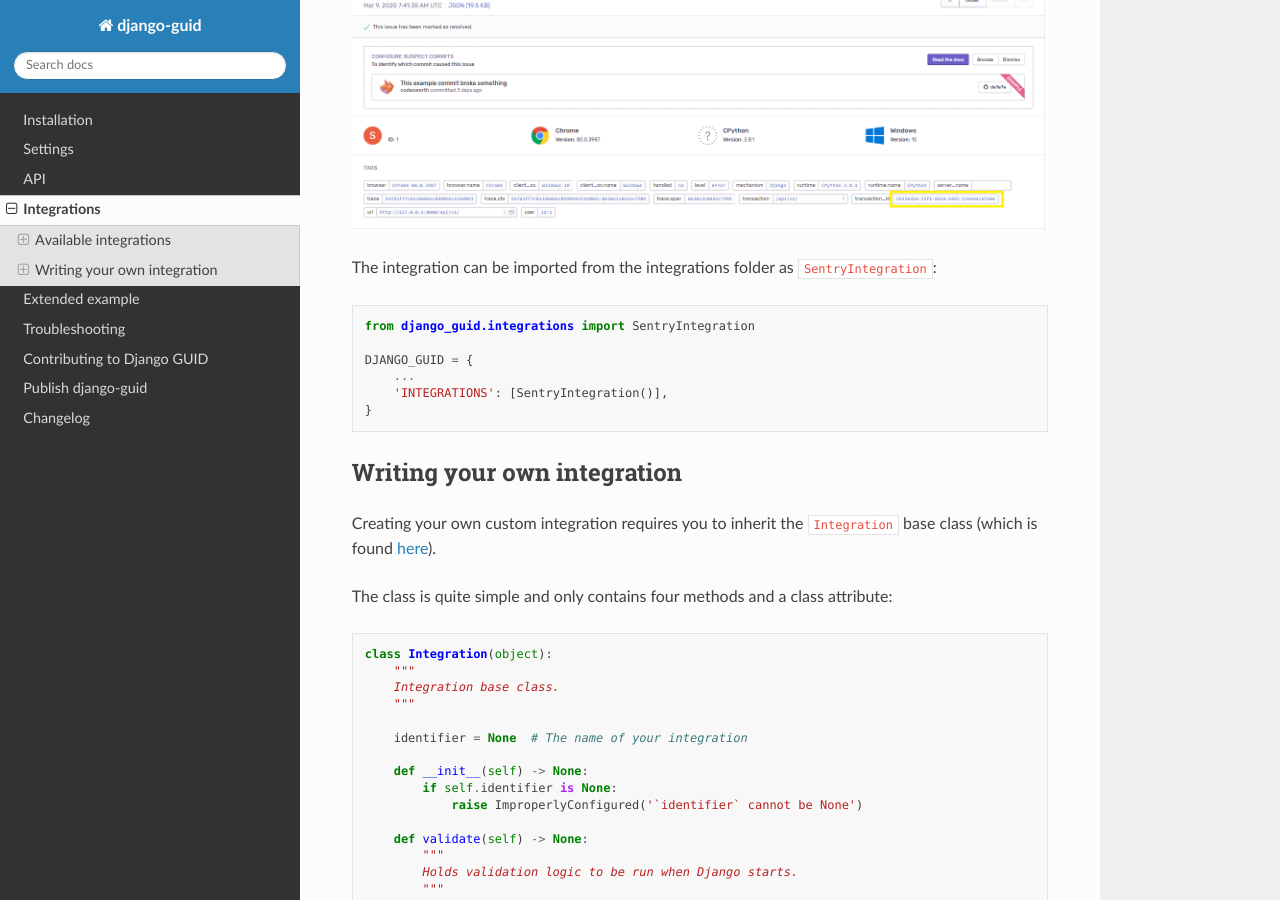
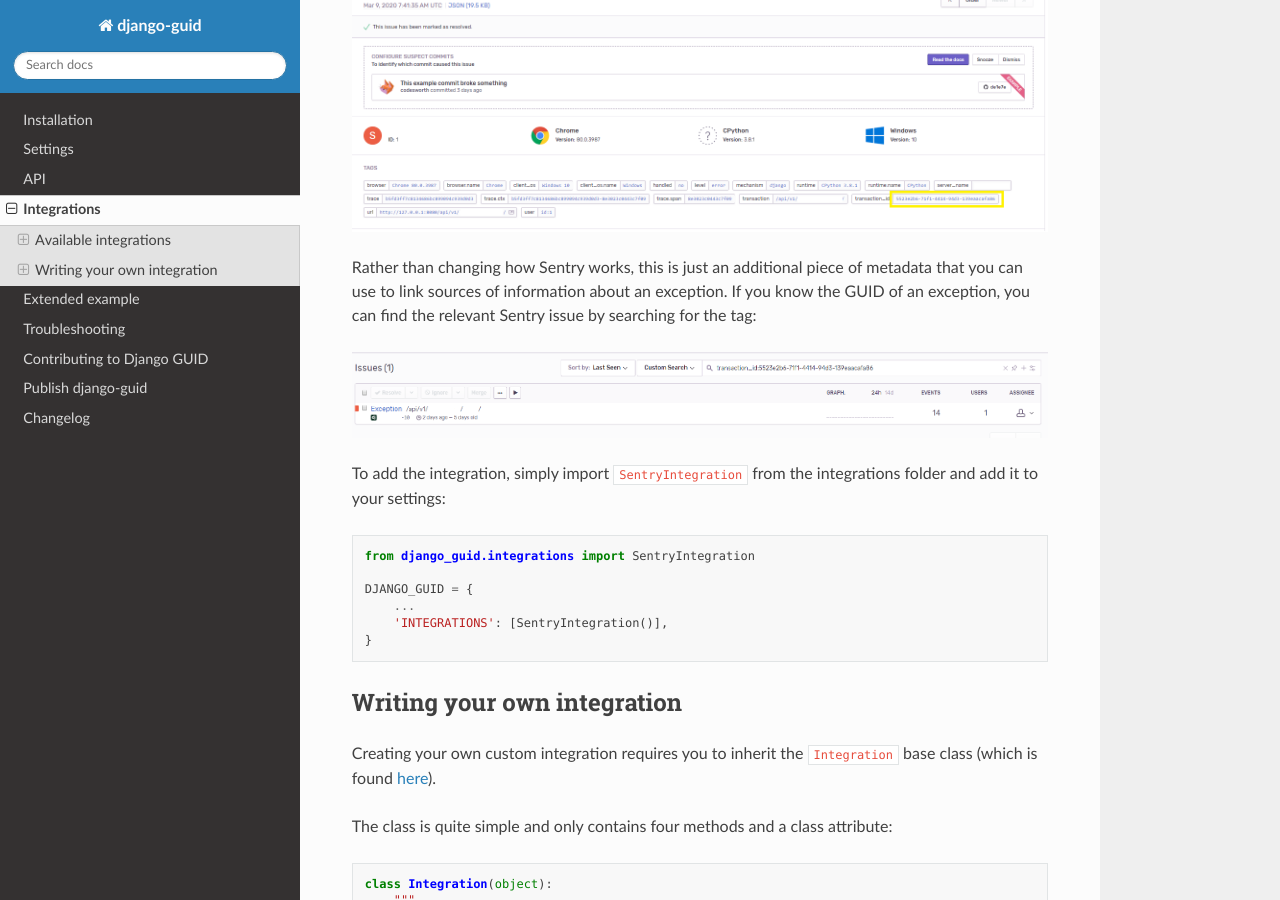
Before and after one commit to snok/django-guid, a Sphinx documentation site: the page built from docs/integrations.rst, in a window 1280 px wide and 900 px high, scrolled down 809 px. Built offline with Sphinx 7.4.7 and the Read the Docs theme 2.0.0, drawn with Linux system fonts in a browser that asks for light colours.

Commit message:
Added search info for sentry integratioN

```diff
--- a/docs/integrations.rst
+++ b/docs/integrations.rst
@@ -33,7 +33,14 @@
   :width: 1600
   :alt: Alternative text
 
-The integration can be imported from the integrations folder as ``SentryIntegration``:
+Rather than changing how Sentry works, this is just an additional piece of metadata that you can use to link sources of information
+about an exception. If you know the GUID of an exception, you can find the relevant Sentry issue by searching for the tag:
+
+.. image:: img/sentry_search.png
+  :width: 1600
+  :alt: Alternative text
+
+To add the integration, simply import ``SentryIntegration`` from the integrations folder and add it to your settings:
 
 .. code-block:: python
 
```
Also changed, not shown: docs/img/sentry_search.png (added).
